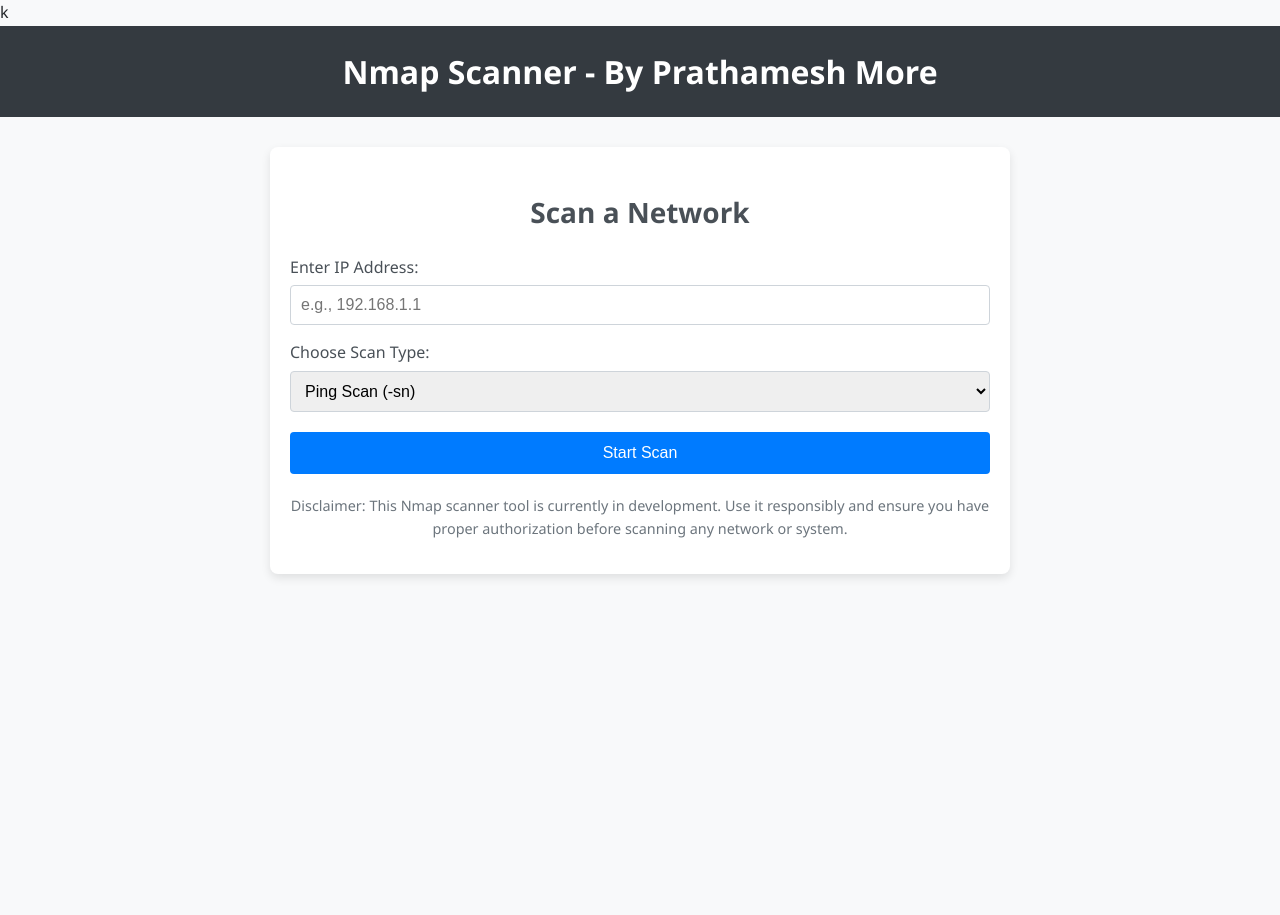
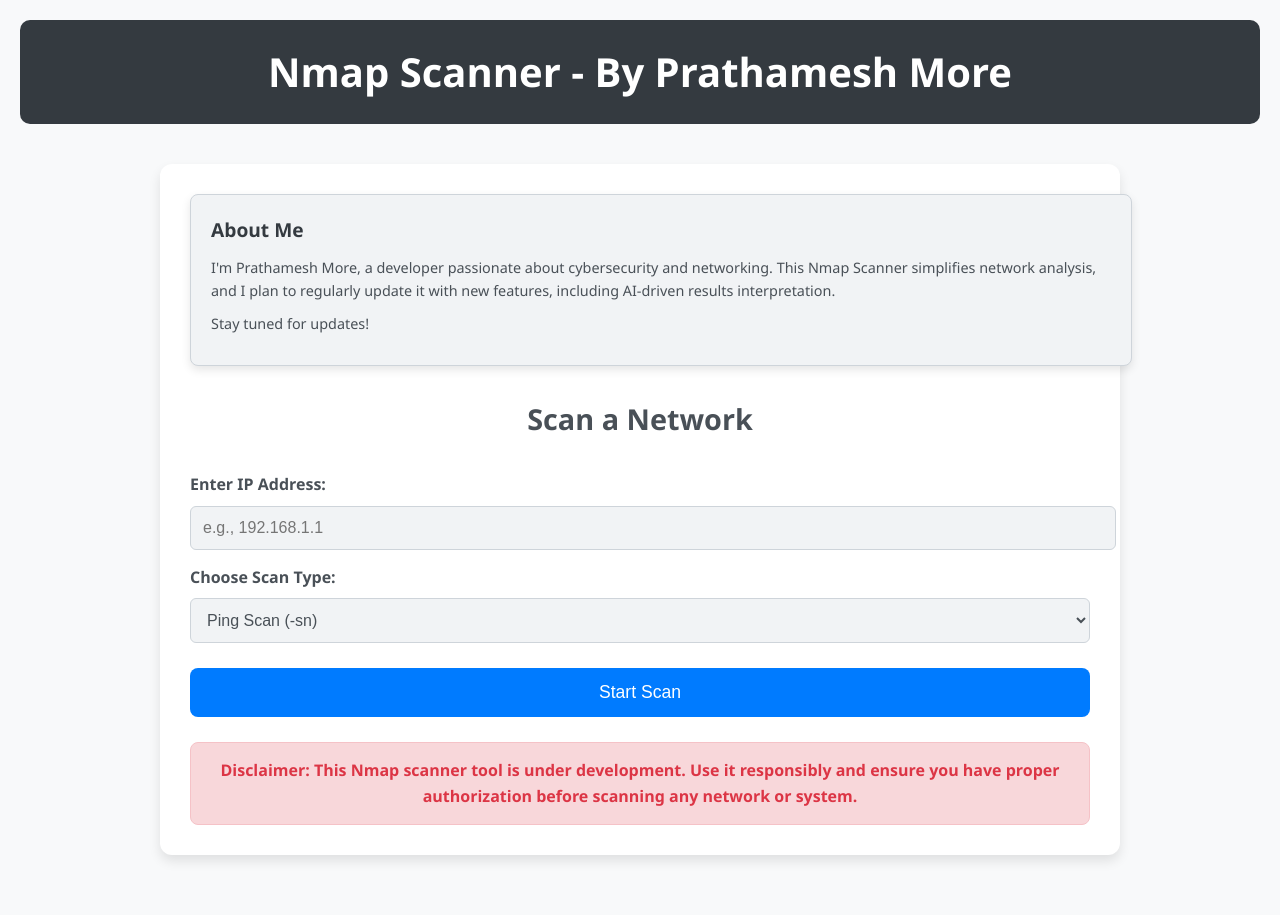
Before and after one commit to Prathamesh1236/network_scanner, a Flask app: page / in a window 1280 px wide. Before the commit the page ends 578 px from the top, so only its background shows below. Run offline with Flask 3, Linux system fonts and the light colour scheme.

Commit message:
UI improved->About me added

```diff
--- a/templates/index.html
+++ b/templates/index.html
@@ -1,17 +1,23 @@
-k<!DOCTYPE html>
+<!DOCTYPE html>
 <html lang="en">
 <head>
     <meta charset="UTF-8">
     <meta name="viewport" content="width=device-width, initial-scale=1.0">
     <title>Nmap Scanner - By Prathamesh More</title>
     <style>
+        /* General Reset */
+        body, h1, h2, h3, p, form {
+            margin: 0;
+            padding: 0;
+            box-sizing: border-box;
+        }
+
         body {
             font-family: 'Segoe UI', Tahoma, Geneva, Verdana, sans-serif;
             background-color: #f8f9fa;
             color: #212529;
             line-height: 1.6;
-            margin: 0;
-            padding: 0;
+            padding: 20px;
         }
 
         header {
@@ -19,104 +25,134 @@ k<!DOCTYPE html>
             color: #ffffff;
             padding: 20px;
             text-align: center;
+            border-radius: 10px;
         }
 
         header h1 {
-            margin: 0;
-            font-size: 2rem;
+            font-size: 2.5rem;
+            font-weight: 600;
         }
 
+        /* Container for content */
         .container {
-            max-width: 700px;
-            margin: 30px auto;
+            max-width: 900px;
+            margin: 40px auto;
+            background-color: #ffffff;
+            padding: 30px;
+            border-radius: 12px;
+            box-shadow: 0 6px 12px rgba(0, 0, 0, 0.1);
+            position: relative;
+        }
+
+        /* About Me Section */
+        .about-me {
+            margin-bottom: 30px;
+            background-color: #f1f3f5;
             padding: 20px;
-            background-color: #ffffff;
+            border: 1px solid #ced4da;
             border-radius: 8px;
+            width: 100%;
+            font-size: 0.9rem;
+            color: #495057;
             box-shadow: 0 4px 10px rgba(0, 0, 0, 0.1);
         }
 
+        .about-me h3 {
+            color: #343a40;
+            font-size: 1.2rem;
+            margin-bottom: 10px;
+        }
+
+        .about-me p {
+            margin-bottom: 10px;
+        }
+
+        /* Heading for the scan section */
         h2 {
             text-align: center;
-            margin-bottom: 20px;
-            font-size: 1.75rem;
+            margin-bottom: 30px;
+            font-size: 1.8rem;
             color: #495057;
         }
 
+        /* Input Fields and Button */
         label {
             font-size: 1rem;
             color: #495057;
+            font-weight: bold;
             display: block;
             margin-top: 15px;
         }
 
         input[type="text"], select {
             width: 100%;
-            padding: 10px;
-            margin-top: 5px;
+            padding: 12px;
+            margin-top: 8px;
             border: 1px solid #ced4da;
-            border-radius: 4px;
+            border-radius: 6px;
             font-size: 1rem;
+            background-color: #f1f3f5;
+            color: #495057;
+            transition: border-color 0.3s ease;
+        }
+
+        input[type="text"]:focus, select:focus {
+            border-color: #007bff;
+            outline: none;
         }
 
         button {
             width: 100%;
-            padding: 12px;
-            margin-top: 20px;
+            padding: 14px;
+            margin-top: 25px;
             background-color: #007bff;
             border: none;
             color: #ffffff;
-            font-size: 1rem;
-            border-radius: 4px;
+            font-size: 1.1rem;
+            border-radius: 8px;
             cursor: pointer;
-            transition: background-color 0.3s ease;
+            transition: background-color 0.3s ease, transform 0.2s ease;
         }
 
         button:hover {
             background-color: #0056b3;
+            transform: translateY(-2px);
         }
 
-        .disclaimer {
-            font-size: 0.9rem;
-            color: #6c757d;
+        /* Disclaimer */
+        .highlighted-disclaimer {
+            font-size: 1rem;
+            font-weight: bold;
+            color: #dc3545;
             text-align: center;
-            margin-top: 20px;
+            margin-top: 25px;
+            background-color: #f8d7da;
+            padding: 15px;
+            border: 1px solid #f5c2c7;
+            border-radius: 8px;
         }
 
+        /* Scan Result Section */
         .scan-result {
             margin-top: 30px;
             padding: 20px;
             background-color: #f1f3f5;
             border: 1px solid #dee2e6;
-            border-radius: 6px;
+            border-radius: 8px;
             color: #212529;
             white-space: pre-wrap;
         }
 
-        .linkedin {
-            text-align: center;
-            margin-top: 30px;
+        /* Responsive Design */
+        @media (max-width: 768px) {
+            .container {
+                padding: 20px;
+            }
+
+            header h1 {
+                font-size: 2rem;
+            }
         }
-
-        .linkedin a {
-            text-decoration: none;
-            color: #0077b5;
-            font-weight: bold;
-            display: inline-flex;
-            align-items: center;
-            font-size: 1rem;
-            transition: color 0.3s ease;
-        }
-
-        .linkedin a:hover {
-            color: #005582;
-        }
-
-        .linkedin img {
-            width: 24px;
-            height: 24px;
-            margin-right: 8px;
-        }
-
     </style>
 </head>
 <body>
@@ -125,6 +161,12 @@ k<!DOCTYPE html>
     </header>
 
     <div class="container">
+        <div class="about-me">
+            <h3>About Me</h3>
+            <p>I'm Prathamesh More, a developer passionate about cybersecurity and networking. This Nmap Scanner simplifies network analysis, and I plan to regularly update it with new features, including AI-driven results interpretation.</p>
+            <p>Stay tuned for updates!</p>
+        </div>
+
         <h2>Scan a Network</h2>
         <form method="POST">
             <label for="ip_address">Enter IP Address:</label>
@@ -143,9 +185,9 @@ k<!DOCTYPE html>
             <button type="submit">Start Scan</button>
         </form>
 
-        <p class="disclaimer">
-            Disclaimer: This Nmap scanner tool is currently in development. Use it responsibly and ensure you have proper authorization before scanning any network or system.
-        </p>
+        <div class="highlighted-disclaimer">
+            Disclaimer: This Nmap scanner tool is under development. Use it responsibly and ensure you have proper authorization before scanning any network or system.
+        </div>
 
         {% if result %}
             <div class="scan-result">
```
